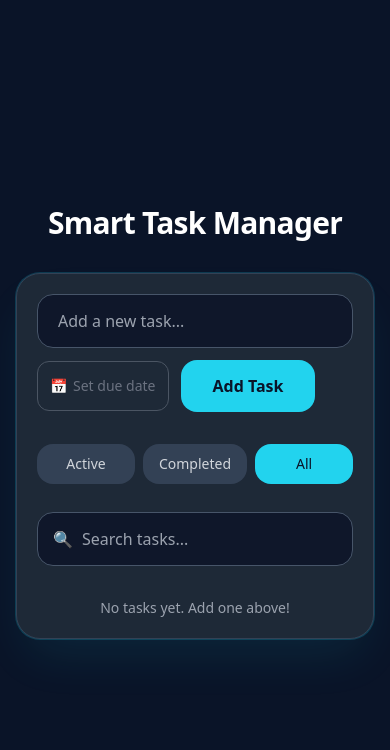
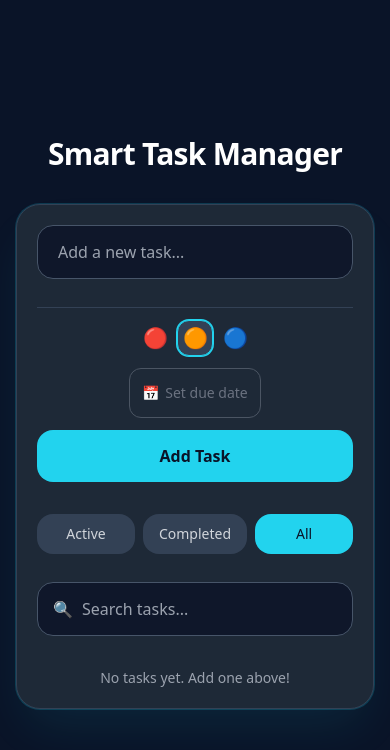
Before and after one commit to john-sprague/smart-task-manager, a React (Vite) app: page / in a window 390 px wide. Shown: the top 750 px of the page. Built offline with nearby package versions, Linux system fonts and the light colour scheme.

Commit message:
feat: Allow the user to set a priority when creating a task
- extend use task hook to include a priority level
- Add styles for different size of priority selector
- Add priority selector to task input
- Adjust styles to be mobile responsive .

```diff
--- a/src/components/PrioritySelector.tsx
+++ b/src/components/PrioritySelector.tsx
@@ -4,28 +4,39 @@ import type { Priority } from "../types/Task";
 interface Props {
   priority: Priority;
   onChange: (priority: Priority) => void;
+  size?: "small" | "medium" | "large";
 }
 
-const PrioritySelector = ({ priority, onChange }: Props) => {
+const PrioritySelector = ({ priority, onChange, size = "medium" }: Props) => {
   const options = [
-    { value: "high" as const, emoji: "🔴" },
-    { value: "medium" as const, emoji: "🟠" },
-    { value: "low" as const, emoji: "🔵" },
+    { value: "high" as const, emoji: "🔴", label: "High" },
+    { value: "medium" as const, emoji: "🟠", label: "Medium" },
+    { value: "low" as const, emoji: "🔵", label: "Low" },
   ];
+
+  const sizeClasses = {
+    small: "w-8 h-8 text-lg", // Used in TaskItem bottom row
+    medium: "w-9 h-9 text-xl", // Current default
+    large: "w-10 h-10 text-2xl", // For TaskInput (creation)
+  };
 
   return (
     <div className="flex gap-1">
       {options.map((opt) => (
         <button
           key={opt.value}
+          type="button"
           onClick={() => onChange(opt.value)}
-          className={`w-9 h-9 flex items-center justify-center text-xl rounded-xl transition-all ${
-            priority === opt.value
-              ? "bg-[#334155] ring-1 ring-[#22d3ee]"
-              : "hover:bg-[#334155] text-gray-400 hover:text-gray-200"
-          }`}
+          className={`flex items-center justify-center rounded-xl transition-all border
+            ${sizeClasses[size]}
+            ${
+              priority === opt.value
+                ? "bg-[#334155] border-[#22d3ee] ring-1 ring-[#22d3ee]"
+                : "border-transparent hover:bg-[#334155] text-gray-400 hover:text-gray-200"
+            }`}
+          title={`${opt.value} priority`}
         >
-          {opt.emoji}
+          <span>{opt.emoji}</span>
         </button>
       ))}
     </div>
--- a/src/components/TaskInput.tsx
+++ b/src/components/TaskInput.tsx
@@ -1,28 +1,30 @@
 import React, { useState, FormEvent } from "react";
 import DueDatePicker from "./DueDatePicker";
+import PrioritySelector from "./PrioritySelector";
+import type { Priority } from "../types/Task";
 
 interface Props {
-  onAdd: (text: string, dueDate?: string) => void;
+  onAdd: (text: string, priority: Priority, dueDate?: string) => void;
 }
 
 const TaskInput = ({ onAdd }: Props) => {
   const [value, setValue] = useState<string>("");
   const [dueDate, setDueDate] = useState<string | undefined>(undefined);
+  const [priority, setPriority] = useState<Priority>("medium");
 
   const handleSubmit = (e: FormEvent<HTMLFormElement>) => {
     e.preventDefault();
     if (value.trim()) {
-      onAdd(value.trim(), dueDate);
+      onAdd(value.trim(), priority, dueDate);
       setValue("");
       setDueDate(undefined);
+      setPriority("medium");
     }
   };
 
   return (
-    <form
-      onSubmit={handleSubmit}
-      className="flex flex-col sm:flex-row gap-3 mb-8"
-    >
+    <form onSubmit={handleSubmit} className="mb-8">
+      <div className="flex flex-col lg:flex-row gap-3">
         <input
           type="text"
           value={value}
@@ -33,16 +35,27 @@ const TaskInput = ({ onAdd }: Props) => {
                      focus:outline-none focus:ring-2 focus:ring-[#22d3ee]/30 transition-all"
         />
 
-      <div className="flex items-center gap-3">
-        <DueDatePicker dueDate={dueDate} onChange={setDueDate} size="normal" />
+        <div className="flex flex-col sm:flex-row items-center gap-3 lg:min-w-fit mt-4 pt-3 lg:m-0 lg:p-0 border-t border-[#334155] lg:border-none">
+          <PrioritySelector
+            priority={priority}
+            onChange={setPriority}
+            size="medium"
+          />
+
+          <DueDatePicker
+            dueDate={dueDate}
+            onChange={setDueDate}
+            size="normal"
+          />
 
           <button
             type="submit"
-          className="bg-[#22d3ee] hover:bg-[#06b6d4] text-[#0a1428] font-semibold
-                     px-8 py-3.5 rounded-2xl transition-all active:scale-95 whitespace-nowrap"
+            className="w-full sm:w-auto bg-[#22d3ee] hover:bg-[#06b6d4] text-[#0a1428]
+                       font-semibold px-8 py-3.5 rounded-2xl transition-all active:scale-95 whitespace-nowrap"
           >
             Add Task
           </button>
+        </div>
       </div>
     </form>
   );
--- a/src/components/TaskItem.tsx
+++ b/src/components/TaskItem.tsx
@@ -43,6 +43,7 @@ const TaskItem = ({
         <PrioritySelector
           priority={task.priority}
           onChange={(p) => onPriorityChange(task.id, p)}
+          size="small"
         />
 
         <div className="flex items-center gap-2">
--- a/src/hooks/useTasks.tsx
+++ b/src/hooks/useTasks.tsx
@@ -9,14 +9,18 @@ export function useTasks() {
     saveTasks(tasks);
   }, [tasks]);
 
-  const addTask = (text: string, dueDate?: string): void => {
+  const addTask = (
+    text: string,
+    priority: Priority = "medium",
+    dueDate?: string,
+  ): void => {
     if (!text.trim()) return;
 
     const newTask: Task = {
       id: crypto.randomUUID(),
       text,
       completed: false,
-      priority: "medium",
+      priority,
       dueDate,
       createdAt: Date.now(),
     };
```
Lines whose indentation alone changed are shown as unchanged.
